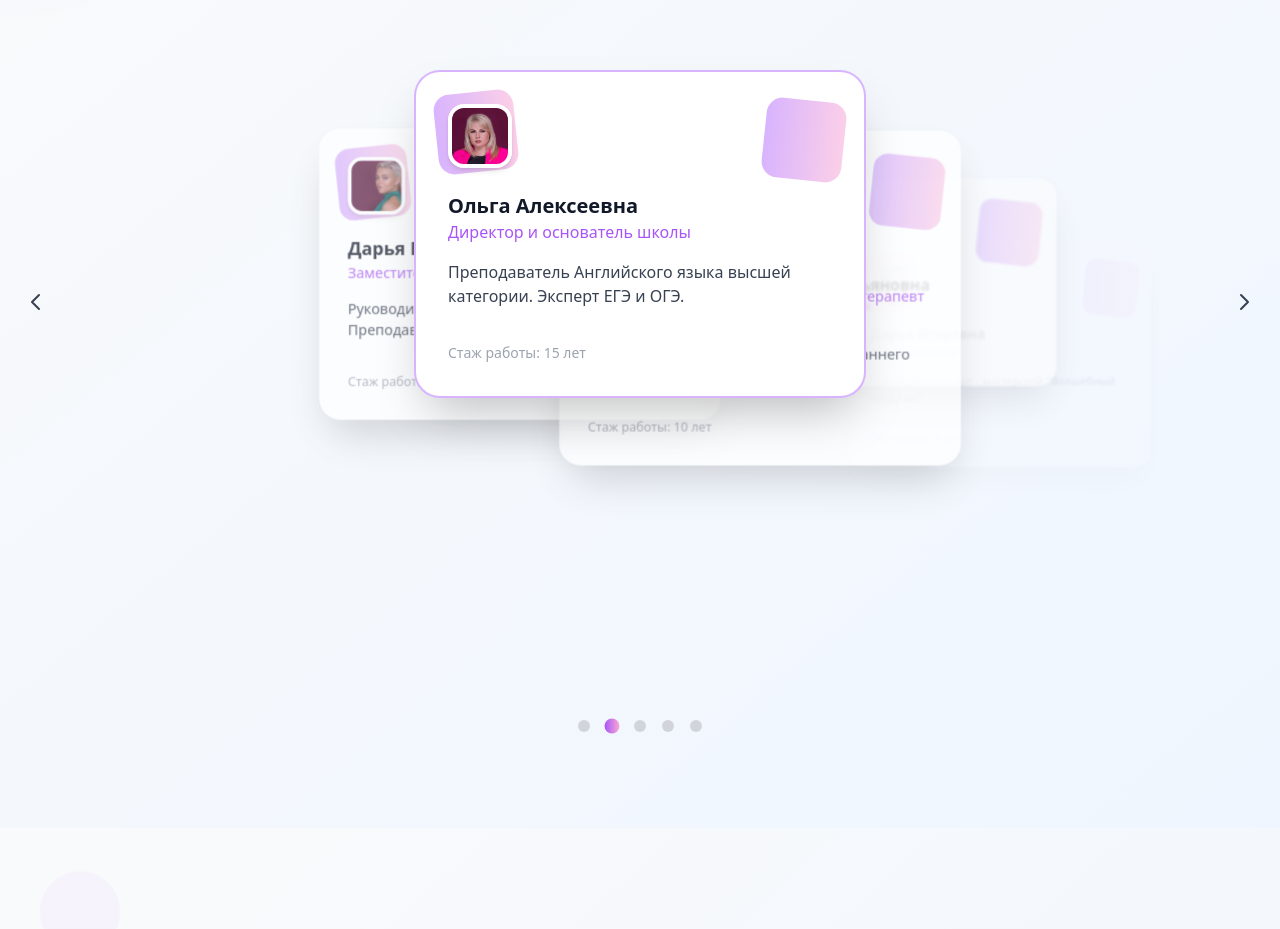
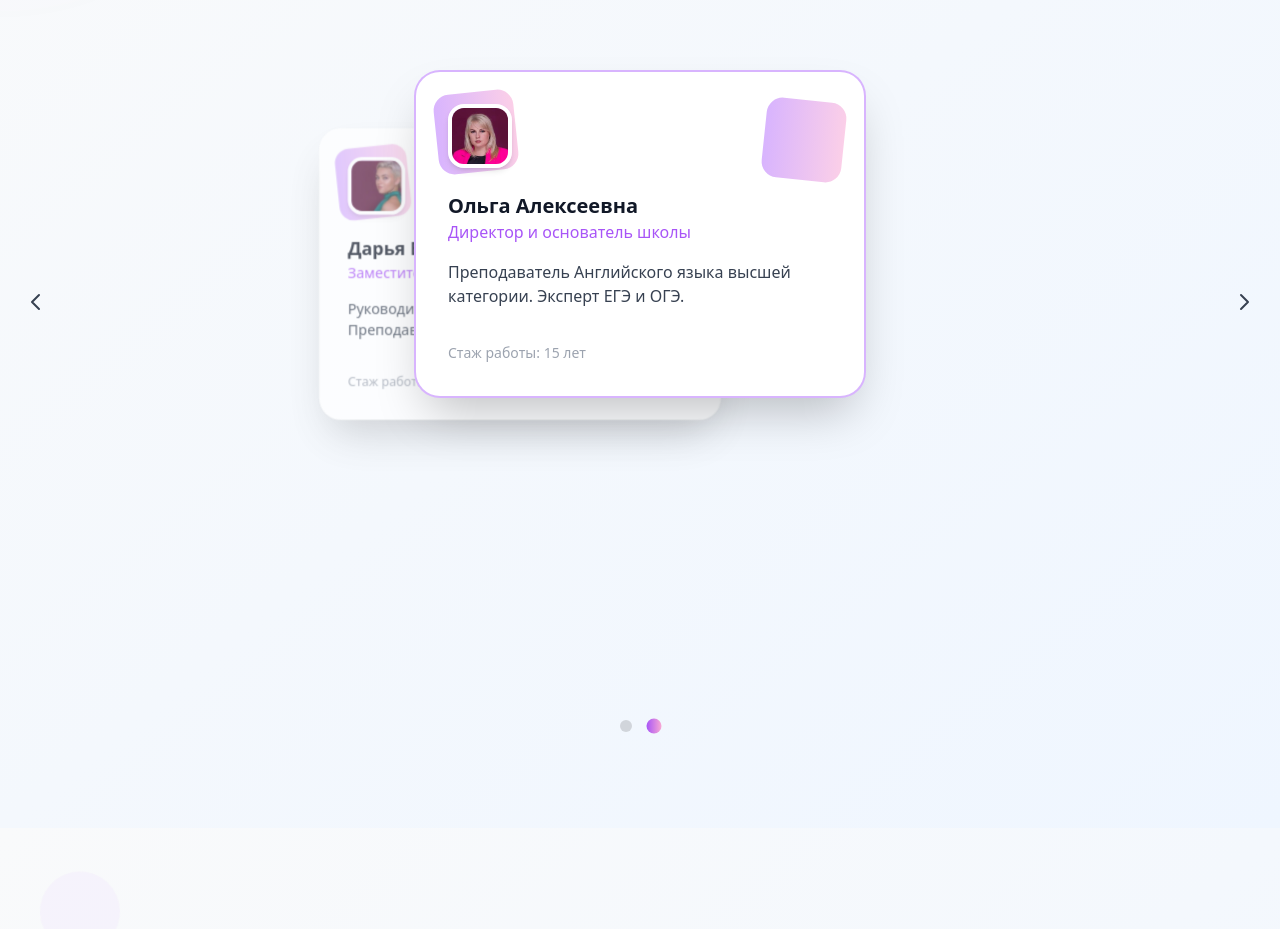
Before and after one commit to TakaMorY/dlc_stusio, a Nuxt app: page / in a window 1280 px wide. Shown: the part 3520-4449 px from the top of the page. Built offline with nearby package versions, Linux system fonts and the light colour scheme.

Commit message:
Update TestimonialsCarousel.vue only 2 teachers
delete all without olga and daria

```diff
--- a/components/TestimonialsCarousel.vue
+++ b/components/TestimonialsCarousel.vue
@@ -100,27 +100,6 @@ const teachers = [
         description: 'Преподаватель Английского языка высшей категории. Эксперт ЕГЭ и ОГЭ.',
         experience: 15
     },
-    {
-        name: 'Наталья Александровна',
-        avatar: '/images/teachers/natalya.jpg',
-        specialization: 'Детский психолог, гештальт-терапевт, нейропсихолог, психолог-педагог, арт-терапевт',
-        description: 'Специалист по детско - родительским отношениям. Преподаватель школы раннего развития.',
-        experience: 10
-    },
-    {
-        name: 'Мирослава Демьяновна',
-        avatar: '/images/teachers/admin.jpg',
-        specialization: 'Администратор студии',
-        description: '',
-        experience: 3
-    },
-    {
-        name: 'Дарья Игоревна',
-        avatar: '/images/teachers/dariai.jpg',
-        specialization: 'Арт - мастерская',
-        description: 'Преподаватель арт - мастерской "Волшебный сундучок".',
-        experience: 5
-    },
 ]
 
 const activeIndex = ref(1)
```
